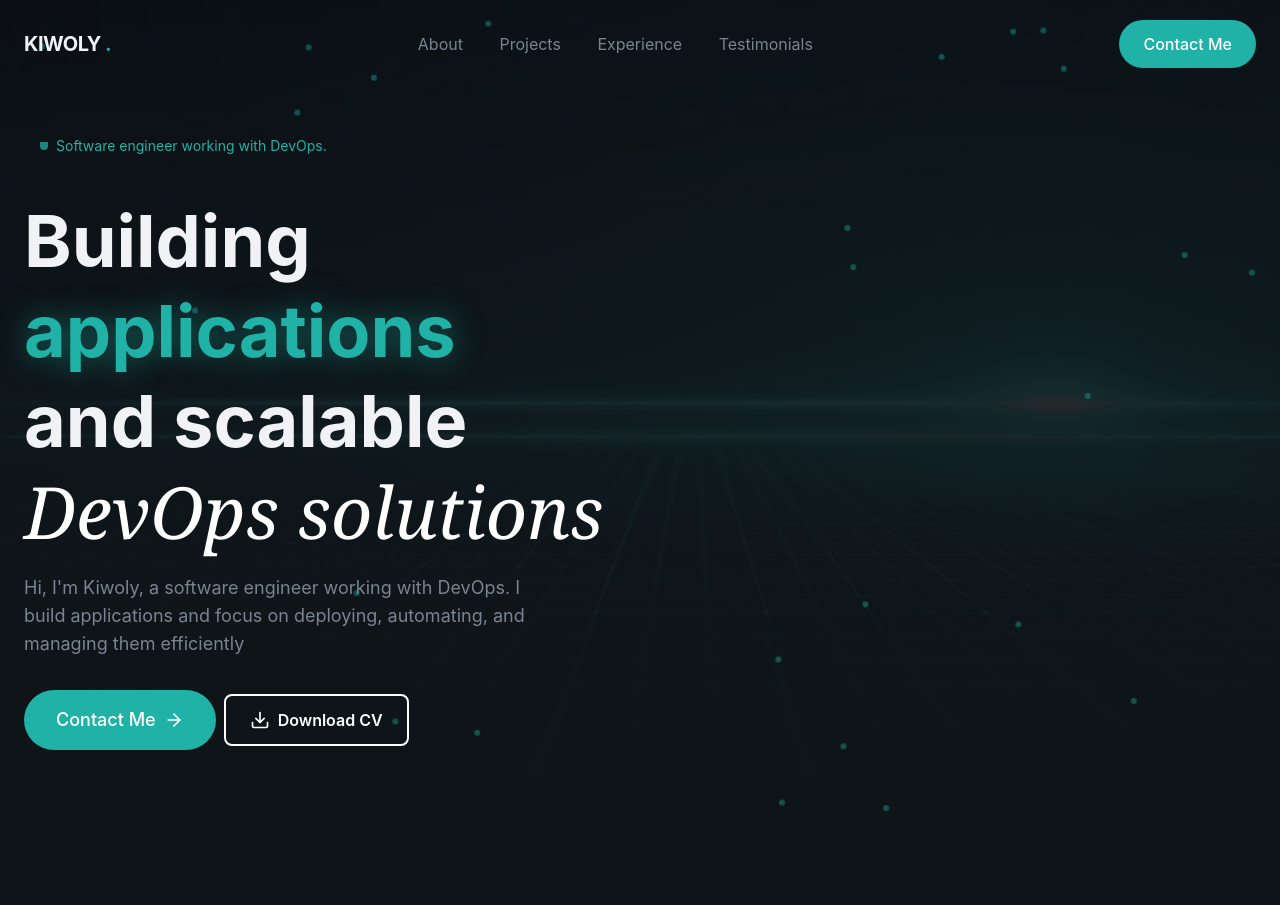
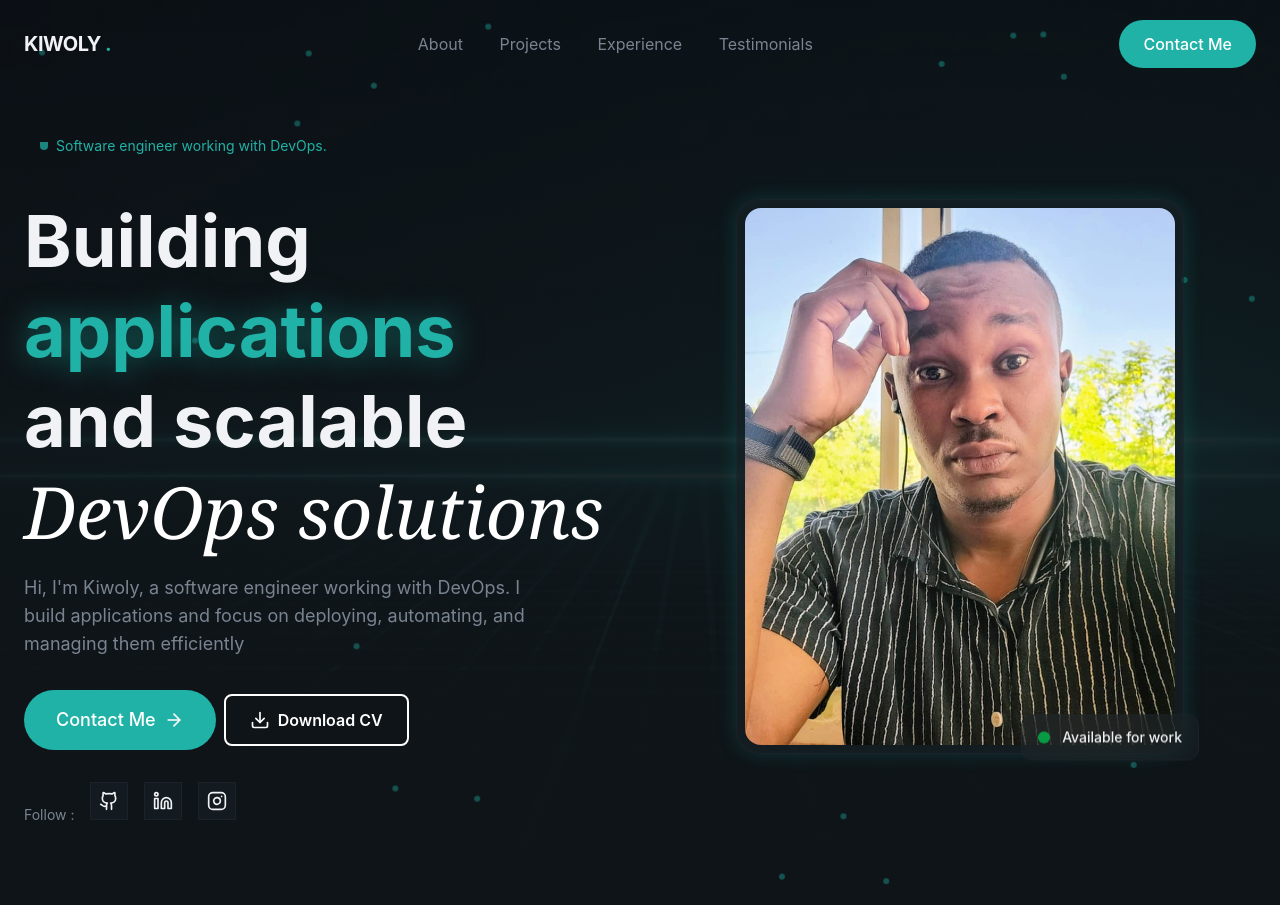
Before and after one commit to KIWOLY/portfolio, a React (Vite) app: page / in a window 1280 px wide. Before the commit the page ends 830 px from the top, so only its background shows below. Built offline with nearby package versions, Linux system fonts and the light colour scheme.

Commit message:
complete  hero section

```diff
--- a/src/sections/Hero.jsx
+++ b/src/sections/Hero.jsx
@@ -1,6 +1,6 @@
 import React from 'react'
 import Button from '../component/Button';
-import { ArrowRight} from 'lucide-react';
+import { ArrowRight, Github, Instagram, Linkedin} from 'lucide-react';
 import SvgButton from '../component/SvgButton';
 
 const Hero = () => {
@@ -59,8 +59,38 @@ const Hero = () => {
                             <SvgButton/>
                         </div>
 
+                        {/* social link */}
+                        <div className='flex items-baseline gap-4 animate-fade-in animation-delay-400'>
+                            <span className='text-sm text-muted-foreground'>Follow :</span>
+                            {[
+                                {icon:Github, href:"#"},
+                                {icon:Linkedin, href:"#"},
+                                {icon:Instagram, href:"#"}
+                            ].map((social, index)=> (
+                                <a key={index} href={social.href} className='p-2 rouded-full glass hover:bg-primary/10 hover:text-primary'> {< social.icon className='w-5 h-5'/>}</a>
+                            ))}
+                        </div>
+
                     </div>
                     {/* right column -profile picture */}
+                    <div className='relative animate-fade-in animation-delay-400'>
+                        {/* profile image */}
+                        <div className='relative max-w-md mx-auto'>
+                            <div className='relative glass rounded-3xl p-2 glow-border'>
+                                <img src="/profile4.jpeg" alt="Kiwoly" className='w-full aspect-[4/5] object-cover rounded-2xl' />
+
+                                {/* Floating Badge */}
+                                <div  className='absolute -bottom-4 -right-4 glass rounded-xl px-4 py-3 animate-float '>
+                                    <div className='flex items-center gap-3'>
+                                        <div className='w-3 h-3 bg-green-500 rounded-full animate-pulse'>
+
+                                        </div>
+                                           <span  className='text-sm font-medium'>Available for work </span>
+                                    </div>
+                                </div>
+                            </div>
+                        </div>
+                    </div>
                 </div>
             </div>
 
```
Also changed, not shown: public/profile3.png (added), public/profile4.jpeg (added).
